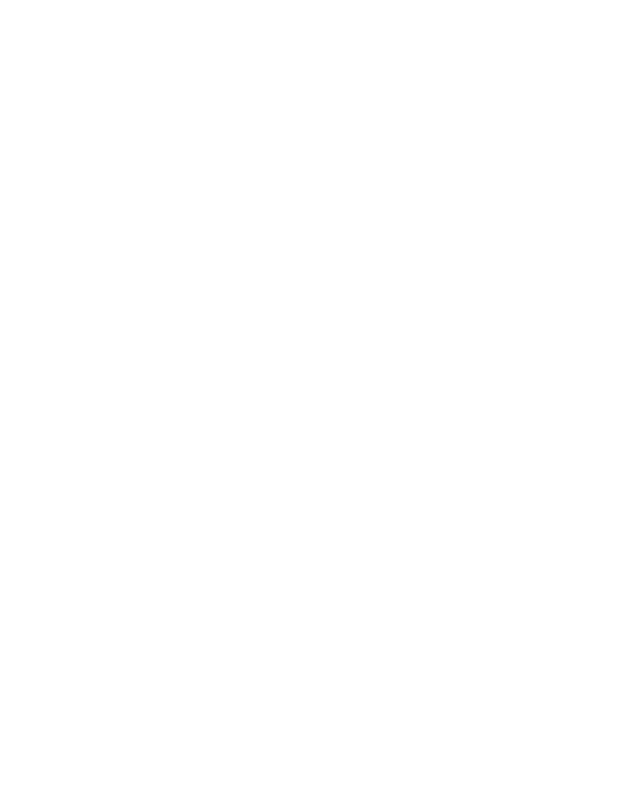
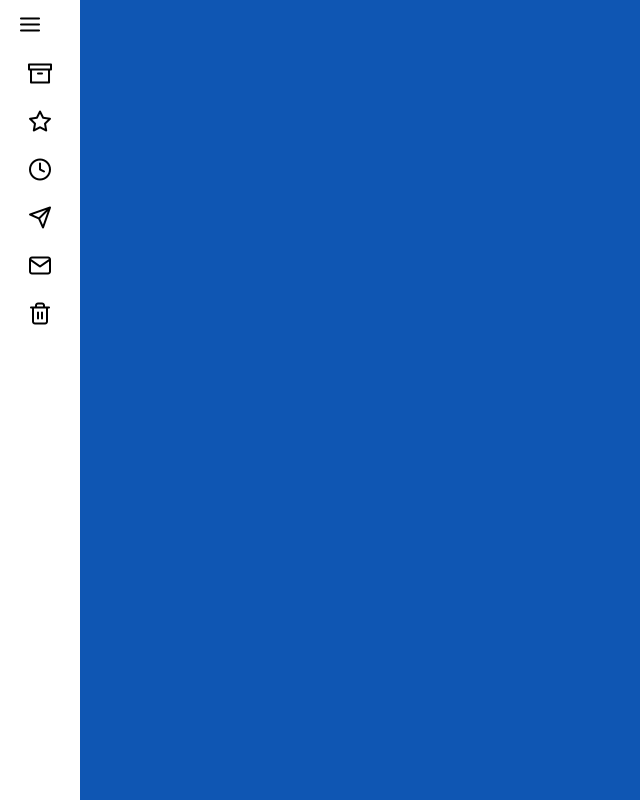
Before and after one commit to Hernanarica/sidebar, a plain HTML site: page index.html in a window 1280 px wide. Shown: the whole page, without its empty margins (0-640 px from the left). Drawn offline with nearby package versions, Linux system fonts and the light colour scheme; files whose address does not match are found by name.

Commit message:
Maquetado terminado

```diff
--- a/index.html
+++ b/index.html
@@ -7,5 +7,36 @@
 		<link rel="stylesheet" href="./src/css/index.css">
 		<title>Sidebar</title>
 	</head>
-	<body></body>
+	<body>
+		<div class="page">
+			<nav class="navbar">
+				<label for="menu">
+					<button>
+						<i class="icon__menu"></i>
+					</button>
+				</label>
+				<input type="checkbox" id="menu" name="menu">
+				<ul class="navbar__items">
+					<li class="navbar__item">
+						<i class="icon__archive"></i>
+					</li>
+					<li class="navbar__item">
+						<i class="icon__star"></i>
+					</li>
+					<li class="navbar__item">
+						<i class="icon__clock"></i>
+					</li>
+					<li class="navbar__item">
+						<i class="icon__send"></i>
+					</li>
+					<li class="navbar__item">
+						<i class="icon__mail"></i>
+					</li>
+					<li class="navbar__item">
+						<i class="icon__trash"></i>
+					</li>
+				</ul>
+			</nav>
+		</div>
+	</body>
 </html>
--- /dev/null
+++ b/src/css/components/navbar.css
@@ -0,0 +1,59 @@
+.navbar {
+	display: flex;
+	flex-direction: column;
+	min-block-size: inherit;
+	inline-size: fit-content;
+	background: var(--white);
+}
+
+label {
+	padding: 0.75rem;
+	font-size: 1.5rem;
+	background: transparent;
+	cursor: pointer;
+}
+
+label * {
+	pointer-events: none;
+}
+
+label button {
+	display: flex;
+	justify-content: center;
+	align-items: center;
+	background: transparent;
+	border: none;
+}
+
+input {
+	display: none
+}
+
+input:checked + .navbar__items {
+	display: none;
+}
+
+.navbar__items {
+	display: flex;
+	flex-direction: column;
+	padding: 0;
+	margin: 0;
+}
+
+.navbar__item {
+	position: relative;
+	display: flex;
+	justify-content: center;
+	align-items: center;
+	inline-size: 56px;
+	padding: 0.75rem;
+	font-size: 1.5rem;
+	cursor: pointer;
+	transition: 350ms;
+}
+
+.navbar__item:hover {
+	background: #C5DCFA;
+	border-top-right-radius: 12px;
+	border-bottom-right-radius: 12px;
+}
--- a/src/css/index.css
+++ b/src/css/index.css
@@ -1 +1,5 @@
 @import './bootstrapping/bootstrapping.css';
+
+@import './components/navbar.css';
+
+@import './view/page.css';
--- /dev/null
+++ b/src/css/view/page.css
@@ -0,0 +1,4 @@
+.page {
+	min-block-size: 100vh;
+	background: var(--primary);
+}
```
